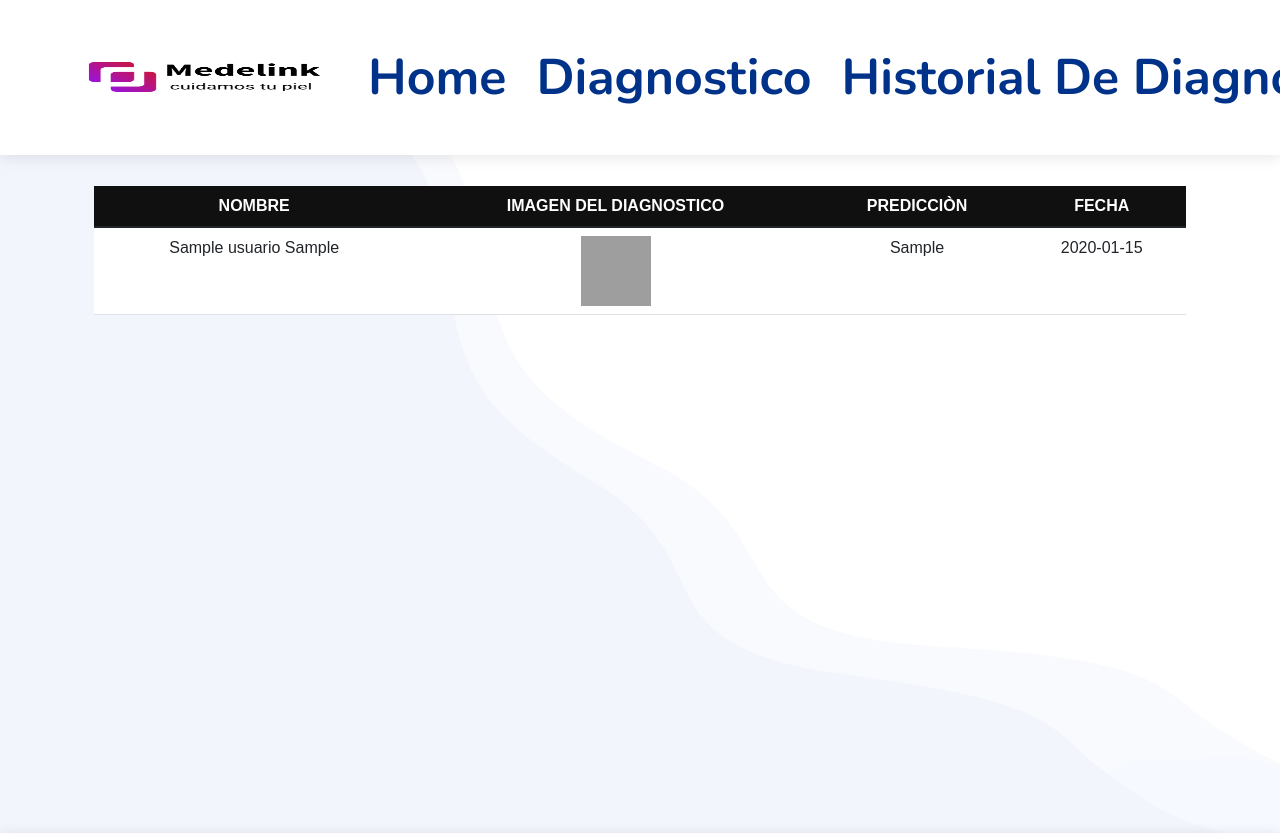
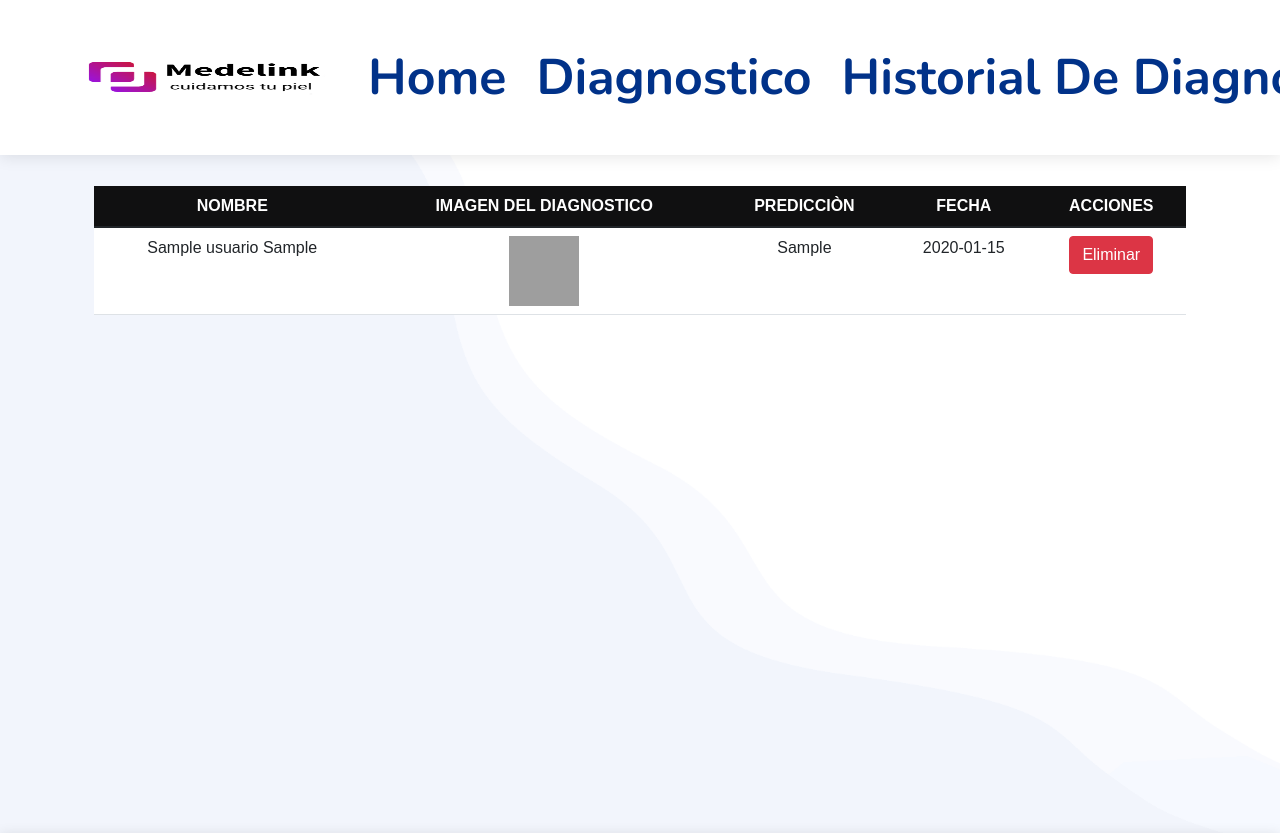
Before and after one commit to Esauluisr/Medelinkapp, a Flask app: page /Historial in a window 1280 px wide. Shown: the top 833 px of the page. Run offline with Flask 3, Linux system fonts and the light colour scheme; a user stored in the database is signed in; tables that the repository leaves empty hold one stand-in row (values such as "Sample post"); grey boxes are pictures that could not be loaded.

Commit message:
funcion para eliminar un diagnostico del historial

```diff
--- a/backend/routes/routes.py
+++ b/backend/routes/routes.py
@@ -167,9 +167,16 @@ def uploaded_file(filename):
 @login_required
 def historialmedico():
 
-
     diagnosticos = Diagnostico.query.filter_by(usuario_id=current_user.id).all()
 
+    #eliminar el diagnostico de la base de datos
+    if request.method == 'POST':
+        diagnostico_id = request.form.get('diagnostico_id')
+        diagnostico = Diagnostico.query.get(diagnostico_id)
+        if diagnostico:
+            db.session.delete(diagnostico)
+            db.session.commit()
+        return redirect(url_for('main.historialmedico'))
     return render_template('Historial.html', diagnosticos=diagnosticos)
 
 
--- a/frontend/templates/Historial.html
+++ b/frontend/templates/Historial.html
@@ -23,6 +23,7 @@
             <th class="text-center">IMAGEN DEL DIAGNOSTICO</th>
             <th class="text-center">PREDICCIÒN</th>
             <th class="text-center">FECHA</th>
+            <th class="text-center">ACCIONES</th>
           </tr>
         </thead>
         <tbody>
@@ -41,6 +42,15 @@
             </td>
             <td class="text-center">{{ diagnostico.predicion }}</td>
             <td class="text-center">{{ diagnostico.fecha }}</td>
+            <Td class="text-center">
+              <form action="" method="POST">
+                <input type="hidden" name="diagnostico_id" value="{{ diagnostico.id }}" />
+                <button
+                  type="submit"
+                  class="btn btn-danger"
+                  >Eliminar</button>
+              </form>
+            </Td>
           </tr>
           {% else %}
           <tr>
```
Also changed, not shown: frontend/static/uploads/maligno_4.jpg (added).
